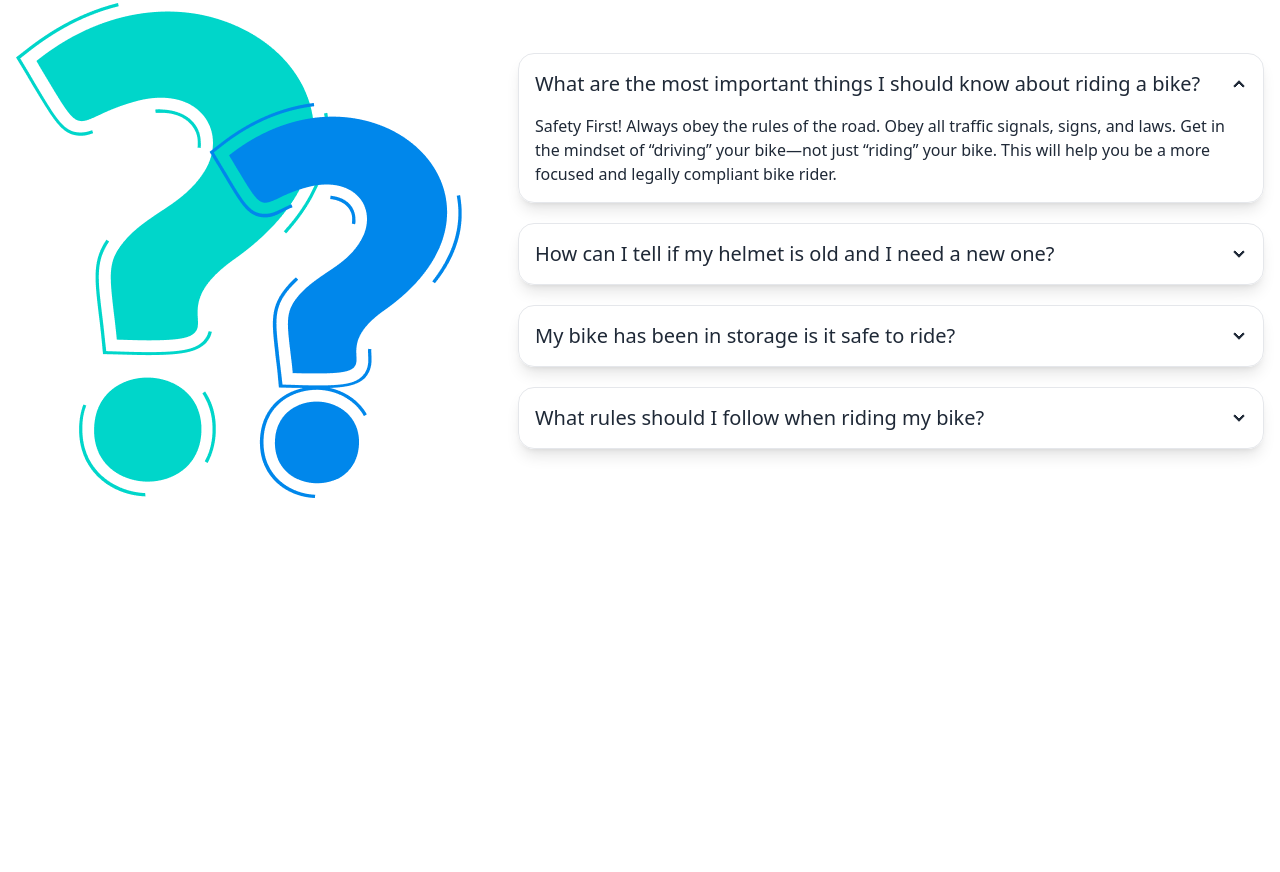
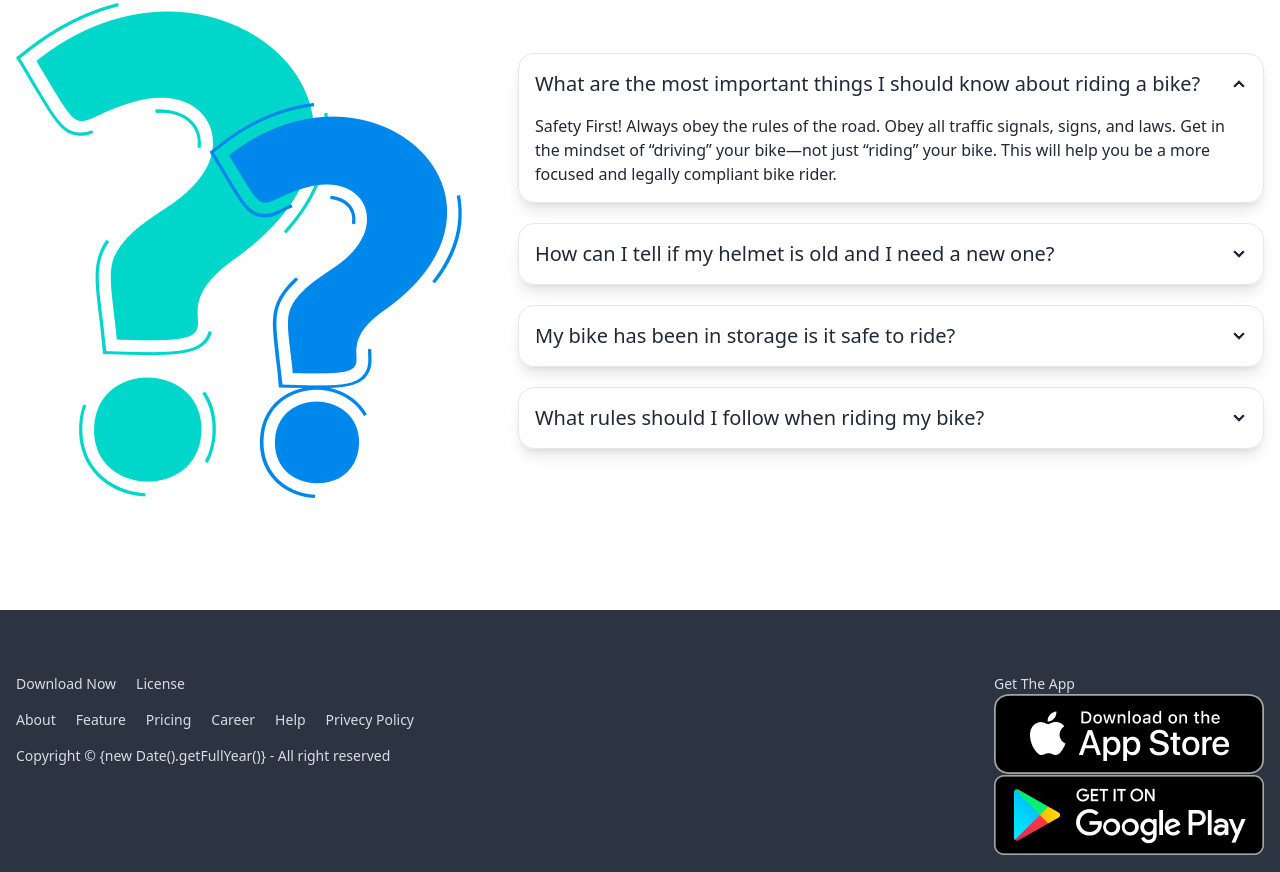
Before and after one commit to abdur-rhaman-babu/biker-zone, a plain HTML site: page index.html in a window 1280 px wide. Shown: the part 2651-3523 px from the top of the page. Before the commit the page ends 3261 px from the top, so only its background shows below. Drawn offline with nearby package versions, Linux system fonts and the light colour scheme.

Commit message:
footer section done

```diff
--- a/index.html
+++ b/index.html
@@ -287,8 +287,33 @@
       </main>
 
       <!-- ----footer-section----- -->
-       <footer>
+      <footer class="footer bg-neutral text-neutral-content items-center p-4">
+        <div class="container mx-auto mt-12 md:flex justify-between">
+            <aside class="grid-flow-col items-center">
+                <div class="flex flex-col gap-4">
+                   <div class="flex gap-5">
+                       <li class="list-none"><a href="#">Download Now</a></li>
+                       <li class="list-none"><a href="#">License</a></li>
+                     </div>
 
-       </footer>
+                     <div class="flex items-center gap-5">
+                           <li class="list-none"><a href="#">About</a></li>
+                           <li class="list-none"><a href="#">Feature</a></li>
+                           <li class="list-none"><a href="#">Pricing</a></li>
+                           <li class="list-none"><a href="#">Career</a></li>
+                           <li class="list-none"><a href="#">Help</a></li>
+                           <li class="list-none"><a href="#">Privecy Policy</a></li>
+                     </div>
+                       <p>Copyright © {new Date().getFullYear()} - All right reserved</p>
+
+                </div>
+               </aside>
+               <nav>
+                <p>Get The App</p>
+                <img src="./images/others/ios.png" alt="">
+                <img src="./images/others/android.png" alt="">
+               </nav>
+        </div>
+      </footer>
 </body>
 </html>
```
